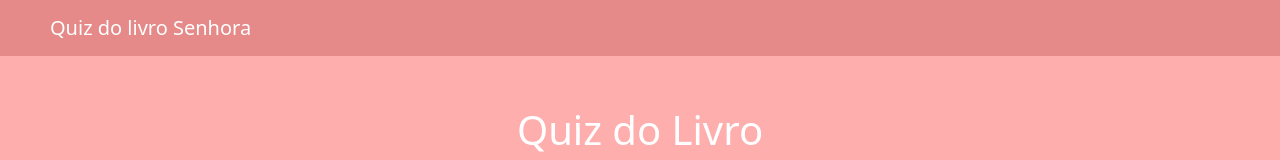
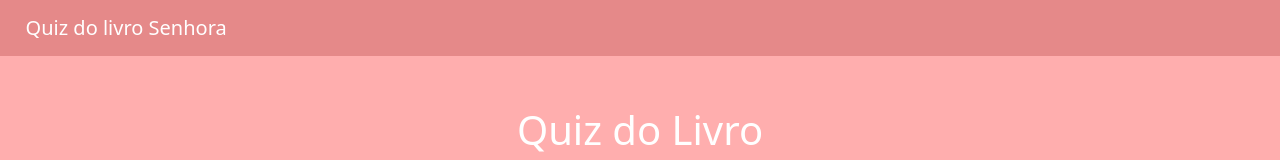
Before and after one commit to Isaque090/site-quiz-, a plain HTML site: page index.html in a window 1280 px wide. Shown: the top 160 px of the page. Drawn offline with nearby package versions, Linux system fonts and the light colour scheme.

Commit message:
Update index.html

```diff
--- a/index.html
+++ b/index.html
@@ -136,7 +136,7 @@ margin-top:100px;
 
 <body>
     <nav class="navbar navbar-expand-lg navbar-light ">
-        <a class="navbar-brand" style="color: #ffffff;margin-left:50px;" href="#">Quiz do livro Senhora</a>
+        <a class="navbar-brand" style="color: #ffffff;margin-left:2%;" href="#">Quiz do livro Senhora</a>
 
 
     </nav>
```
